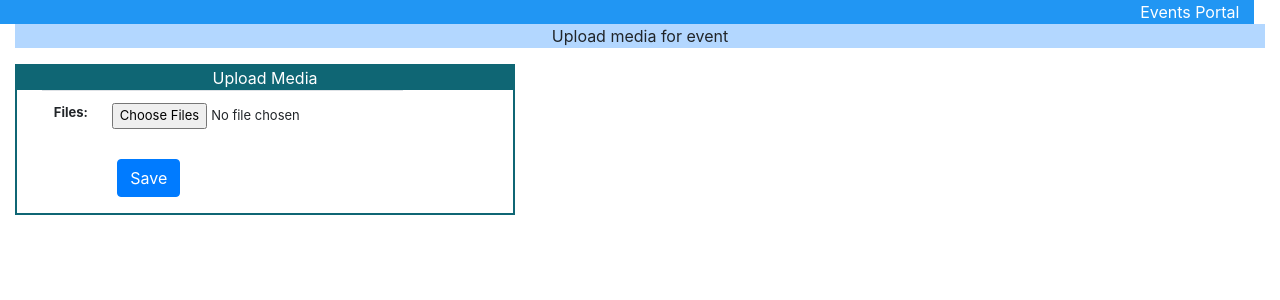
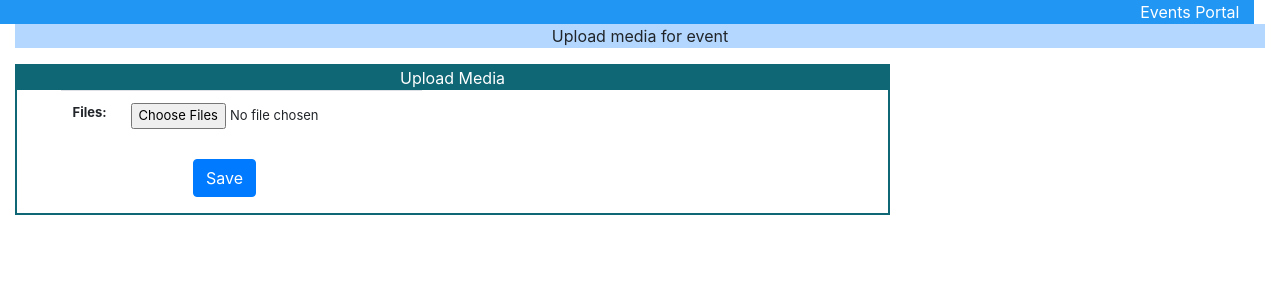
Before and after one commit to tksundar/ffl, a Django app: template events/templates/events/upload_media.html in a window 1280 px wide. Shown: the top 300 px of the page. Run offline with Django 3.2, Linux system fonts and the light colour scheme; the template is opened without the code that fills it: values that come from a table or form of the project are taken from there, others are empty; some libraries are stand-ins or nearby versions.

Commit message:
relaying upload media

```diff
--- a/events/templates/events/upload_media.html
+++ b/events/templates/events/upload_media.html
@@ -15,7 +15,7 @@
     {#    <div style="margin-left: 5%">Uploading media for event {{ event.event_name }}</div>#}
 
     <div
-         style=" width:40%;font-size: small;text-align:left;border-color: #0f6674;border-width: 2px;border-style: solid">
+         style=" width:70%;font-size: small;text-align:left;border-color: #0f6674;border-width: 2px;border-style: solid">
       <div style="width: 100%; background-color:#0f6674;text-align: center;color:white;font-size: medium">Upload Media
                  </div>
       <form style="margin-left: 5%" method="POST" action="{% url 'events:upload' event.id %}" enctype="multipart/form-data">
```
